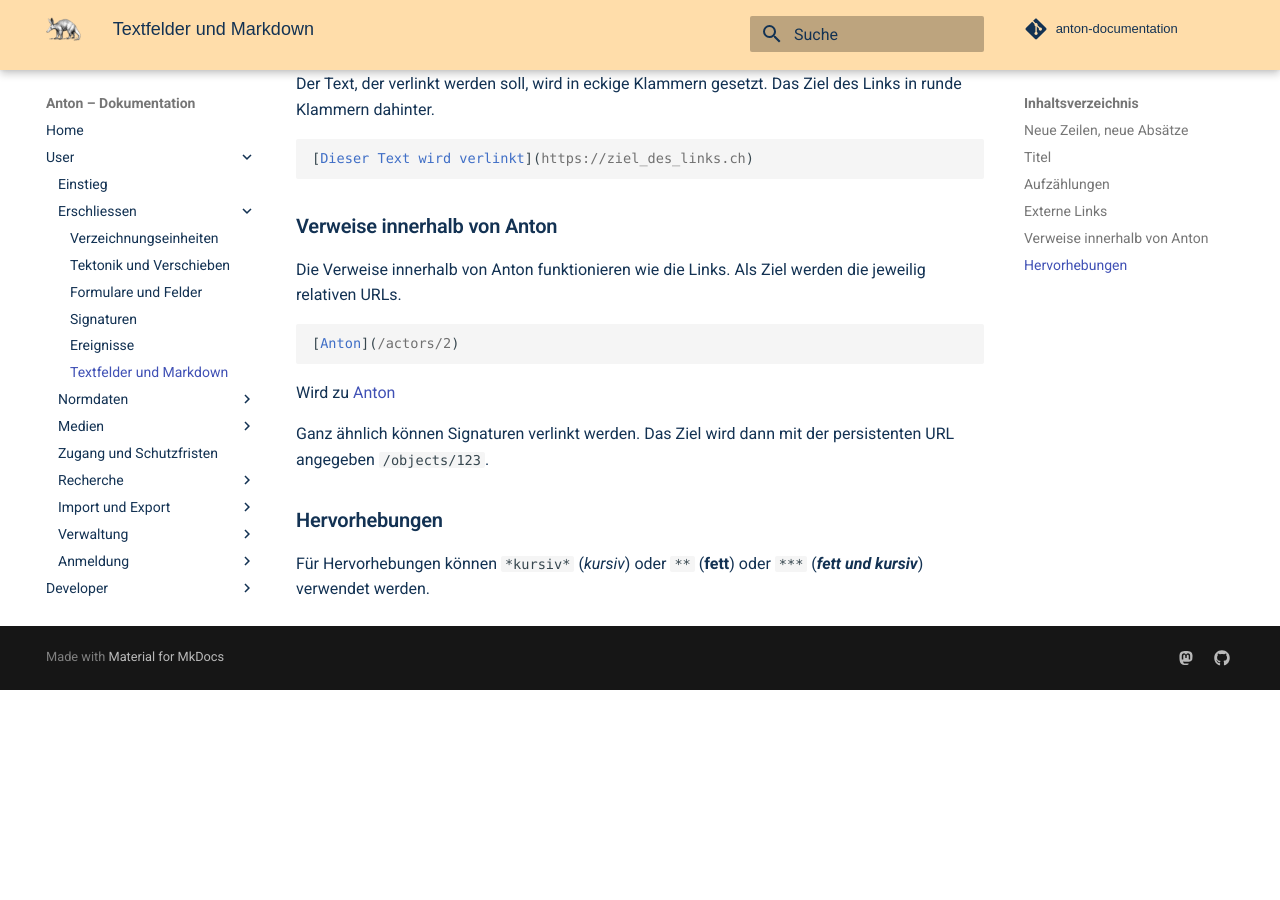
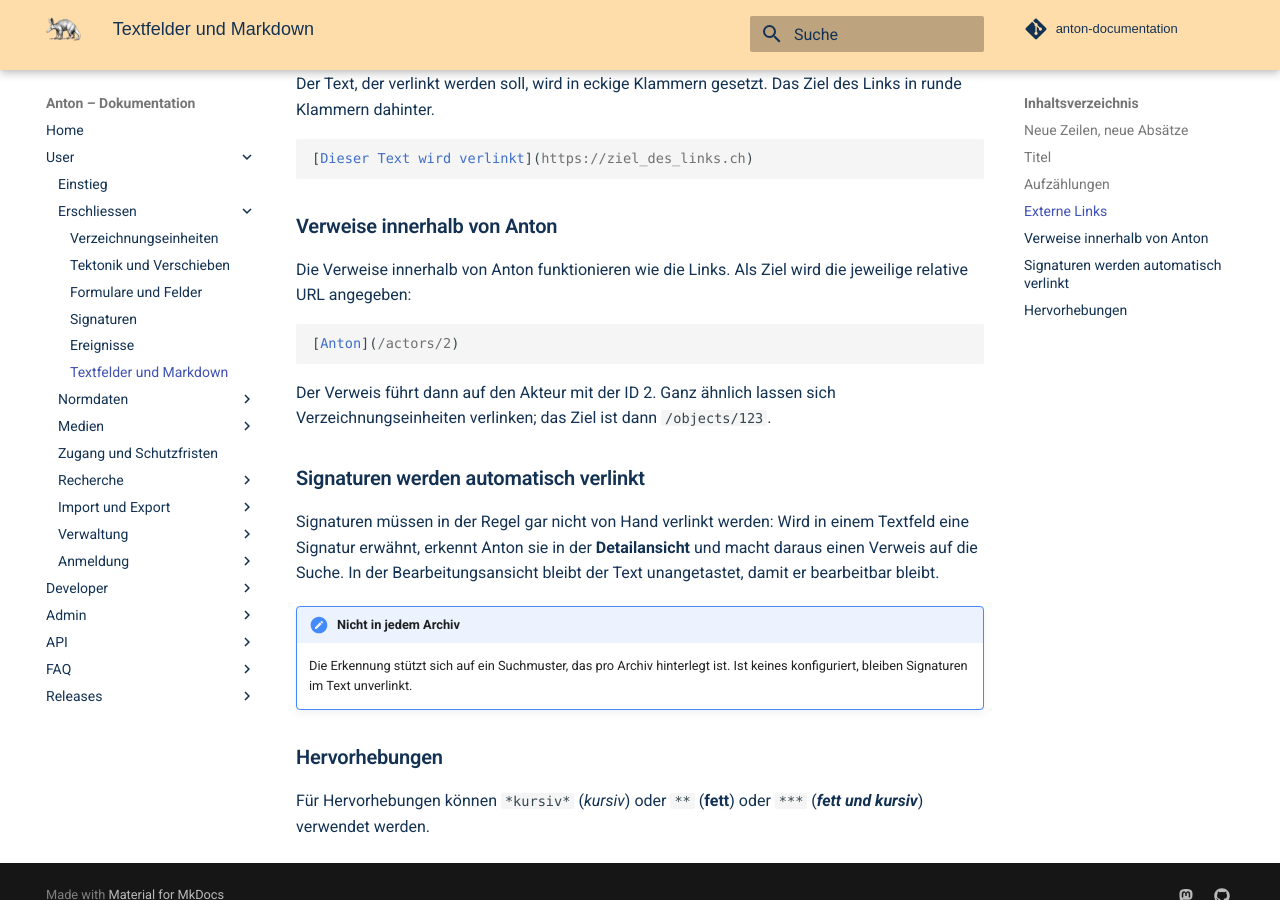
Before and after one commit to kraenzle-ritter/anton-documentation, an MkDocs documentation site: the page built from docs/user/markdown.md, in a window 1280 px wide and 900 px high, scrolled down 1230 px. Built offline with MkDocs 1.6.1 and Material for MkDocs 9.7.7, drawn with Linux system fonts in a browser that asks for light colours; some web fonts are replaced; comment, search, counter and statistics services are not loaded; before the commit the page ends 1920 px from its top, so only the background shows below that.

Commit message:
docs(user): Markdown-Seite ergänzen und Beispiel-Link entschärfen
- Das Beispiel [Anton](/actors/2) war als echter Link gerendert und zeigte
  auf documentation.anton.ch/actors/2 — also ins Leere. Jetzt nur noch als
  Code-Beispiel, mit Erklärung statt Live-Link.
- Ergänzt: Anton verlinkt Signaturen in Textfeldern in der Detailansicht
  automatisch (identifier_pattern); in der Bearbeitungsansicht bleibt der
  Rohtext stehen. Praktisch relevant, weil man Signaturen deshalb gar nicht
  von Hand verlinken muss — aber abhängig vom pro Archiv hinterlegten Muster.

````diff
--- a/docs/user/markdown.md
+++ b/docs/user/markdown.md
@@ -49,15 +49,25 @@
 
 ### Verweise innerhalb von Anton
 
-Die Verweise innerhalb von Anton funktionieren wie die Links. Als Ziel werden die jeweilig relativen URLs.
+Die Verweise innerhalb von Anton funktionieren wie die Links. Als Ziel wird die jeweilige relative URL angegeben:
 
 ```markdown
 [Anton](/actors/2)
 ```
 
-Wird zu [Anton](/actors/2)
+Der Verweis führt dann auf den Akteur mit der ID 2. Ganz ähnlich lassen sich
+Verzeichnungseinheiten verlinken; das Ziel ist dann `/objects/123`.
 
-Ganz ähnlich können Signaturen verlinkt werden. Das Ziel wird dann mit der persistenten URL angegeben `/objects/123`.
+### Signaturen werden automatisch verlinkt
+
+Signaturen müssen in der Regel gar nicht von Hand verlinkt werden: Wird in einem
+Textfeld eine Signatur erwähnt, erkennt Anton sie in der **Detailansicht** und
+macht daraus einen Verweis auf die Suche. In der Bearbeitungsansicht bleibt der
+Text unangetastet, damit er bearbeitbar bleibt.
+
+!!! note "Nicht in jedem Archiv"
+    Die Erkennung stützt sich auf ein Suchmuster, das pro Archiv hinterlegt ist.
+    Ist keines konfiguriert, bleiben Signaturen im Text unverlinkt.
 
 ### Hervorhebungen
 
````
